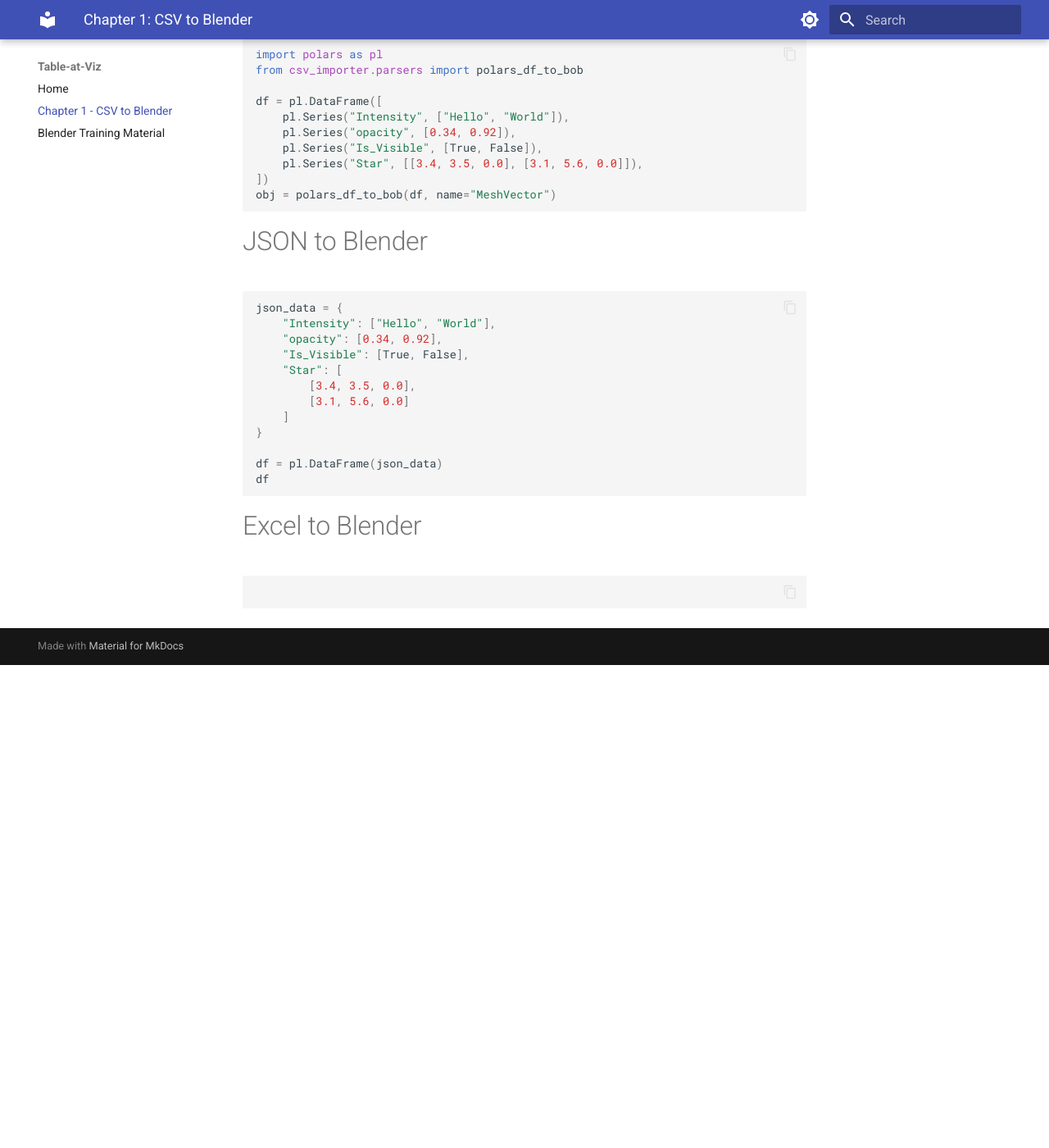
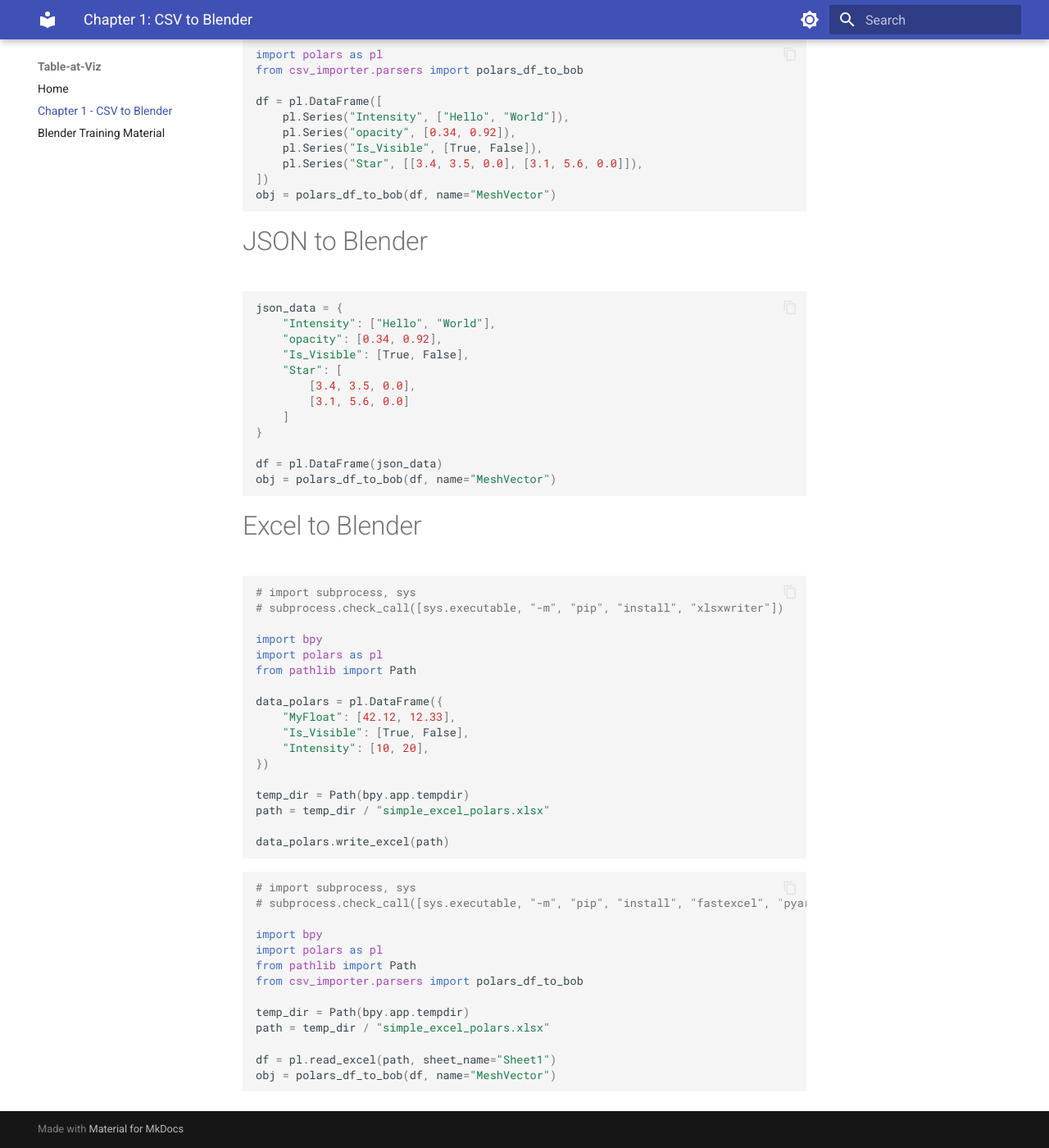
Before and after one commit to kolibril13/Table-at-Viz, an MkDocs documentation site: the page built from docs/chapter1-csv-to-blender.md, in a window 1280 px wide and 1400 px high, scrolled down 1024 px. Shown: the whole window at 82% size. Built offline with MkDocs 1.6.1 and Material for MkDocs 9.7.7, drawn with Linux system fonts in a browser that asks for light colours; before the commit the page ends 1835 px from its top, so only the background shows below that.

Commit message:
add exel chapter

````diff
--- a/docs/chapter1-csv-to-blender.md
+++ b/docs/chapter1-csv-to-blender.md
@@ -53,11 +53,7 @@ df = pl.DataFrame([
     pl.Series("Star", [[3.4, 3.5, 0.0], [3.1, 5.6, 0.0]]),
 ])
 obj = polars_df_to_bob(df, name="MeshVector")
-
 ```
-
-
-
 
 # JSON to Blender
 
@@ -73,10 +69,43 @@ json_data = {
 }
 
 df = pl.DataFrame(json_data)
-df
+obj = polars_df_to_bob(df, name="MeshVector")
+
 ```
 
 # Excel to Blender
 ```py
+# import subprocess, sys
+# subprocess.check_call([sys.executable, "-m", "pip", "install", "xlsxwriter"])
 
+import bpy
+import polars as pl
+from pathlib import Path
+
+data_polars = pl.DataFrame({
+    "MyFloat": [42.12, 12.33],
+    "Is_Visible": [True, False],
+    "Intensity": [10, 20],
+})
+
+temp_dir = Path(bpy.app.tempdir)
+path = temp_dir / "simple_excel_polars.xlsx"
+
+data_polars.write_excel(path)
 ```
+
+```py
+# import subprocess, sys
+# subprocess.check_call([sys.executable, "-m", "pip", "install", "fastexcel", "pyarrow"])
+
+import bpy
+import polars as pl
+from pathlib import Path
+from csv_importer.parsers import polars_df_to_bob
+
+temp_dir = Path(bpy.app.tempdir)
+path = temp_dir / "simple_excel_polars.xlsx"
+
+df = pl.read_excel(path, sheet_name="Sheet1")
+obj = polars_df_to_bob(df, name="MeshVector")
+```
````
